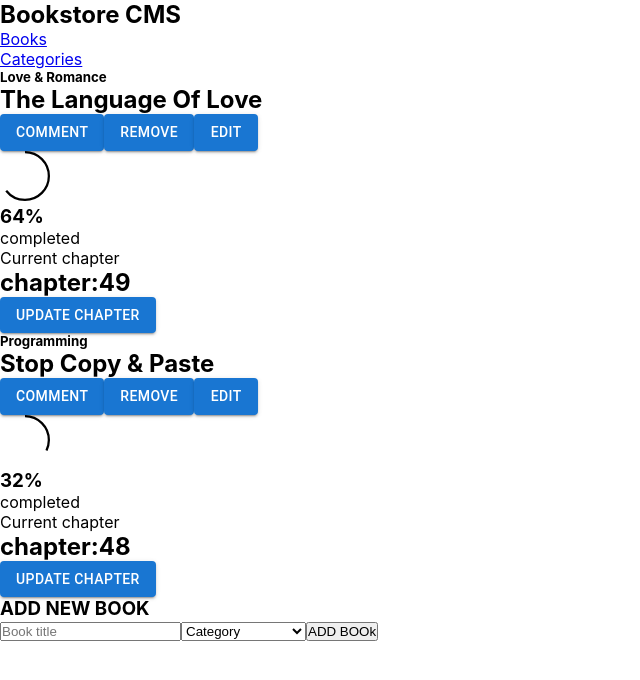
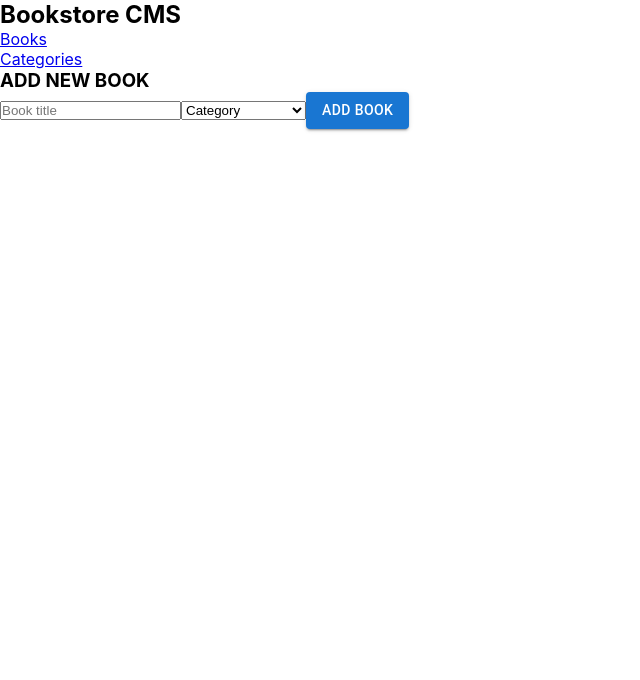
Before and after one commit to zieeco/book-store-app, a React (Create React App) app: page / in a window 1280 px wide. Shown: the top 680 px of the page, without its empty margins (0-640 px from the left). Built offline with nearby package versions, Linux system fonts and the light colour scheme.

Commit message:
Update scr folder and add  Provider to connect react and redux

```diff
--- a/src/components/books/bookCard.js
+++ b/src/components/books/bookCard.js
@@ -1,11 +1,14 @@
-import { populateProgress, bookInfo } from '../../hardCodedData';
+import { useSelector } from 'react-redux';
+import { populateProgress } from '../../hardCodedData';
 import BookInfo from './bookInfo';
 import Chapter from './chapter';
 import BookProgress from './progress';
 
-const BookCard = () => (
+const BookCard = () => {
+  const totalBooks = useSelector((state) => state.booksReducer);
+  return (
     <div>
-    {bookInfo.map((book) => (
+      {totalBooks.map((book) => (
         <div key={book.id} className="card">
           <BookInfo book={book} />
           <BookProgress progress={populateProgress()} />
@@ -14,5 +17,6 @@ const BookCard = () => (
       ))}
     </div>
   );
+};
 
 export default BookCard;
--- a/src/components/books/bookInfo.js
+++ b/src/components/books/bookInfo.js
@@ -1,21 +1,31 @@
 import PropTypes from 'prop-types';
 import Button from '@mui/material/Button';
+import { useDispatch } from 'react-redux';
+import { removeBook } from '../../redux/books/books';
 
-const BookInfo = ({ book }) => (
+const BookInfo = ({ book }) => {
+  const dispatch = useDispatch();
+  const delBookFromStore = () => {
+    dispatch(removeBook(book.id));
+  };
+
+  return (
     <div>
       <h5>{book.category}</h5>
       <h2>{book.title}</h2>
       <Button variant="contained" className="btn primary">Comment</Button>
-    <Button variant="contained" className="btn primary">Remove</Button>
+      <Button variant="contained" className="btn primary" onClick={delBookFromStore}>Remove</Button>
       <Button variant="contained" className="btn primary">Edit</Button>
     </div>
   );
+};
 
 BookInfo.propTypes = {
   book: PropTypes.objectOf(
     PropTypes.shape({
       category: PropTypes.string,
       title: PropTypes.string,
+      id: PropTypes.string,
     }).isRequired,
   ).isRequired,
 };
--- a/src/components/books/form.js
+++ b/src/components/books/form.js
@@ -1,14 +1,47 @@
-const Form = () => (
-  <section>
+import Button from '@mui/material/Button';
+import React, { useState } from 'react';
+import { useDispatch } from 'react-redux';
+import { addBook } from '../../redux/books/books';
+
+const Form = () => {
+  const [title, setTitle] = useState('');
+  const [category, setCategory] = useState('Category');
+  const dispatch = useDispatch();
+
+  const submitBookToStore = (e) => {
+    e.preventDefault();
+    const newBook = {
+      id: Date.now(),
+      title,
+      category,
+    };
+
+    if (title !== '' && category !== 'Category') {
+      dispatch(addBook(newBook));
+      setTitle('');
+      setCategory('Category');
+    }
+  };
+
+  return (
+    <section className="form-sect">
       <h3>ADD NEW BOOK</h3>
       <form className="book-form">
         <input
-        className="form-input"
           type="text"
           placeholder="Book title"
+          value={title}
+          onChange={(e) => setTitle(e.target.value)}
           required
         />
-      <select name="category" id="" required>
+
+        <select
+          name="category"
+          id=""
+          value={category}
+          onChange={(e) => setCategory(e.target.value)}
+          required
+        >
           <option defaultValue="Category">Category</option>
           <option value="Action">Action</option>
           <option value="Movies">Movies</option>
@@ -19,9 +52,18 @@ const Form = () => (
           <option value="Science Fiction">Science Fiction</option>
           <option value="Programming">Programming</option>
         </select>
-      <button type="button" className="btn submit">ADD BOOk</button>
+
+        <Button
+          type="button"
+          variant="contained"
+          className="btn submit"
+          onClick={submitBookToStore}
+        >
+          ADD BOOk
+        </Button>
       </form>
     </section>
   );
+};
 
 export default Form;
--- a/src/hardCodedData.js
+++ b/src/hardCodedData.js
@@ -1,12 +1,12 @@
 const bookInfo = [
   {
-    id: 1,
+    id: '01',
     title: 'The Language Of Love',
     category: 'Love & Romance',
   },
 
   {
-    id: 2,
+    id: '02',
     title: 'Stop Copy & Paste',
     category: 'Programming',
   },
--- a/src/index.js
+++ b/src/index.js
@@ -1,11 +1,15 @@
 import React from 'react';
 import ReactDOM from 'react-dom';
 import './index.css';
+import { Provider } from 'react-redux';
 import App from './App';
+import store from './redux/configureStore';
 
 ReactDOM.render(
   <React.StrictMode>
-    <App />
+    <Provider store={store}>
+      <App />
+    </Provider>
   </React.StrictMode>,
   document.getElementById('root'),
 );
--- a/src/redux/books/books.js
+++ b/src/redux/books/books.js
@@ -12,7 +12,7 @@ export const removeBook = (id) => ({
   id,
 });
 
-const bookReducer = (state = initialState, action) => {
+const booksReducer = (state = initialState, action) => {
   switch (action.type) {
     case ADD_BOOK:
       return [...state, action.payload];
@@ -23,4 +23,4 @@ const bookReducer = (state = initialState, action) => {
   }
 };
 
-export default bookReducer;
+export default booksReducer;
--- a/src/redux/configureStore.js
+++ b/src/redux/configureStore.js
@@ -1,10 +1,10 @@
 import logger from 'redux-logger';
 import thunk from 'redux-thunk';
 import { createStore, combineReducers, applyMiddleware } from 'redux';
-import bookReducer from './books/books';
+import booksReducer from './books/books';
 
 const reducer = combineReducers({
-  bookReducer,
+  booksReducer,
 });
 
 const store = createStore(reducer, applyMiddleware(thunk, logger));
```
Lines whose indentation alone changed are shown as unchanged.
